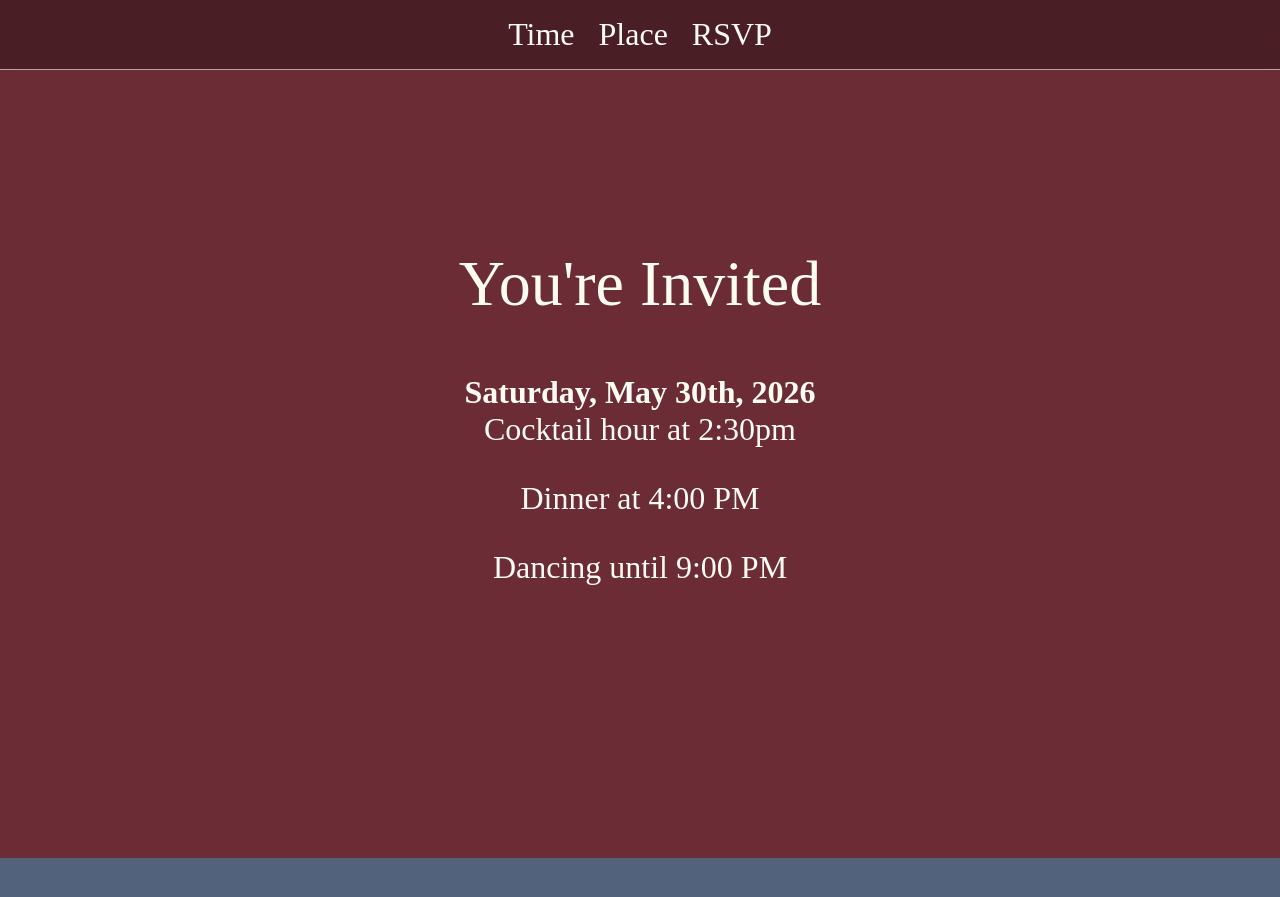
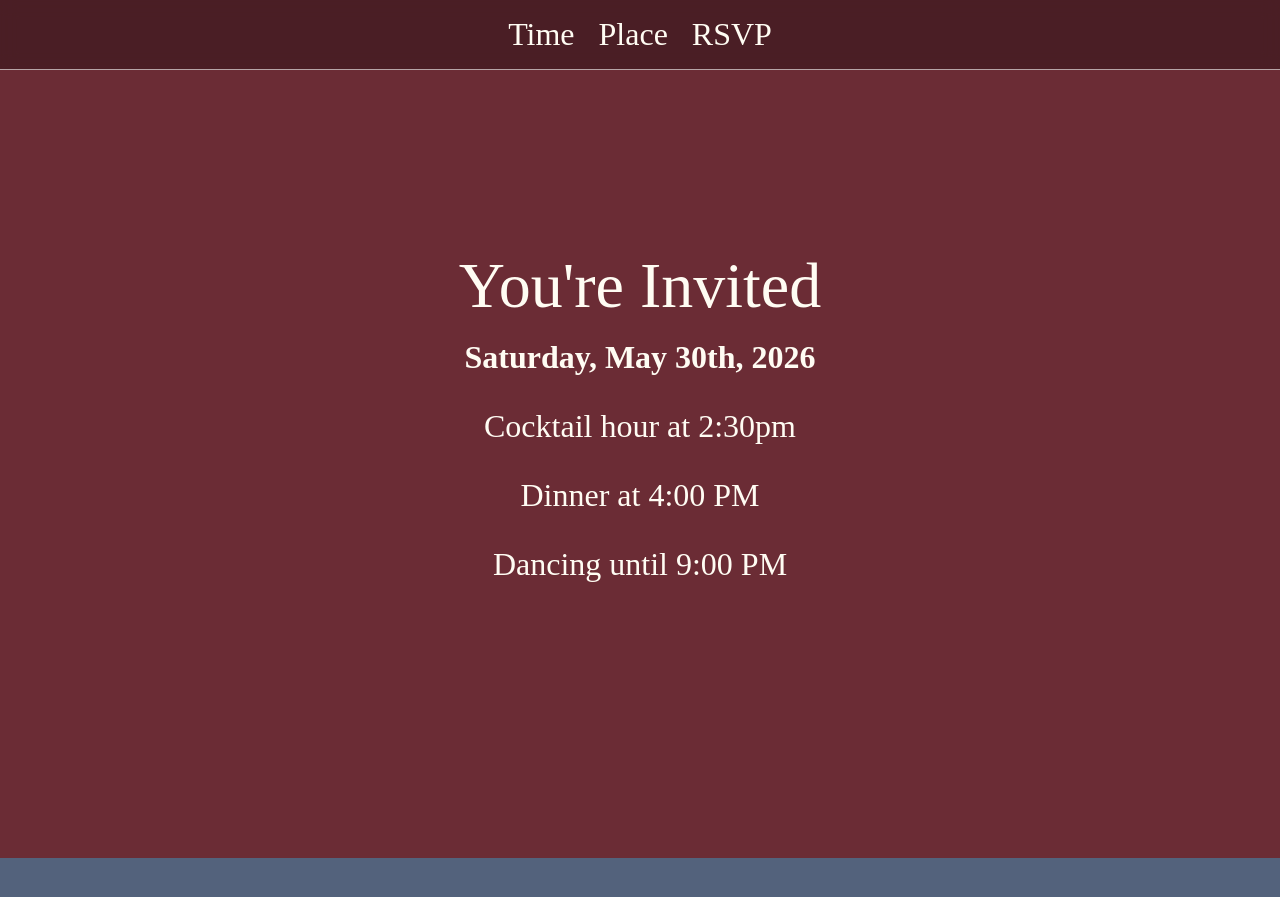
Before and after one commit to ramessey/ramessey.github.io, a Jekyll site: the page reception.html, which Jekyll copies as it is, in a window 1280 px wide and 900 px high, scrolled down 942 px. Shown: the top 897 px of the window. Built offline with Jekyll 4.4.1, drawn with Linux system fonts in a browser that asks for light colours.

Commit message:
Remove line breaks from RSVP and event date headers

```diff
--- a/reception.html
+++ b/reception.html
@@ -140,7 +140,8 @@
     <section id="time" style="background: var(--time-bg);">
     <div class="content">
       <h1>You're Invited</h1>
-      <h2><br/>Saturday, May 30th, 2026</h2>
+      <h2>Saturday, May 30th, 2026</h2>
+      <p></p>
       <p>Cocktail hour at 2:30pm</p>
       <p>Dinner at 4:00 PM</p>
       <p>Dancing until 9:00 PM</p>
@@ -172,7 +173,8 @@
       </style>
     <div class="content">
       <h1>RSVP</h1>
-      <h2><br/>Please text (702) 904-0945 by April 1st</h2>
+      <h2>Please text (702) 904-0945 by April 1st</h2>
+      <p></p>
       <p class="details">Include your full name(s), whether you plan to attend, and whether you have any dietary restricions.</p>
       <p class="details">Due to venue restrictions, we may not be able to accommodate plus ones. We will make our final determination after the RSVP deadline, please confirm your attendance so we can save you a seat!</p>
     </div>
```
